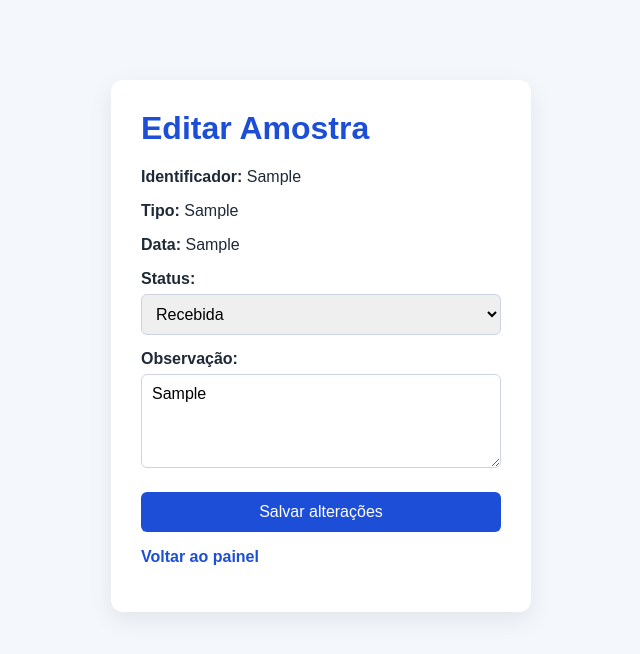
After one commit to aloisioalmeidaa/securelab, a Flask app: page /amostras/1/editar in a window 1280 px wide. The commit adds this page. Shown: the top 654 px of the page, without its empty margins (319-959 px from the left). Run offline with Flask 3, Linux system fonts and the light colour scheme; the visitor is signed in with stand-in values (Sample User, id 1); tables that the repository leaves empty hold one stand-in row (values such as "Sample post"); some libraries are stand-ins or nearby versions.

Commit message:
Adiciona edicao de status das amostras

```diff
--- a/app.py
+++ b/app.py
@@ -149,6 +149,87 @@ def nova_amostra():
     return render_template("nova_amostra.html")
 
 # --------------------------------------------------
+# EDITAR AMOSTRA
+# --------------------------------------------------
+
+@app.route("/amostras/<int:amostra_id>/editar", methods=["GET", "POST"])
+def editar_amostra(amostra_id):
+
+    # Somente usuários autenticados podem acessar
+    if not session.get("authenticated"):
+        return redirect(url_for("login"))
+
+    connection = sqlite3.connect("securelab.db")
+    connection.row_factory = sqlite3.Row
+    cursor = connection.cursor()
+
+    cursor.execute(
+        """
+        SELECT
+            id,
+            identificador,
+            tipo,
+            data,
+            status,
+            observacao
+        FROM amostras
+        WHERE id = ?
+        """,
+        (amostra_id,)
+    )
+
+    amostra = cursor.fetchone()
+
+    if amostra is None:
+        connection.close()
+        return redirect(url_for("dashboard"))
+
+    if request.method == "POST":
+
+        status = request.form.get("status", "").strip()
+        observacao = request.form.get("observacao", "").strip()
+
+        status_permitidos = {
+            "Recebida",
+            "Em análise",
+            "Finalizada"
+        }
+
+        if status not in status_permitidos:
+            connection.close()
+
+            return render_template(
+                "editar_amostra.html",
+                amostra=amostra,
+                error="Status inválido."
+            )
+
+        cursor.execute(
+            """
+            UPDATE amostras
+            SET status = ?, observacao = ?
+            WHERE id = ?
+            """,
+            (
+                status,
+                observacao,
+                amostra_id
+            )
+        )
+
+        connection.commit()
+        connection.close()
+
+        return redirect(url_for("dashboard"))
+
+    connection.close()
+
+    return render_template(
+        "editar_amostra.html",
+        amostra=amostra
+    )
+
+# --------------------------------------------------
 # DASHBOARD
 # --------------------------------------------------
 
--- a/templates/dashboard.html
+++ b/templates/dashboard.html
@@ -36,6 +36,7 @@
                         <th>Data</th>
                         <th>Status</th>
                         <th>Observação</th>
+                        <th>Ações</th>
                     </tr>
                 </thead>
 
@@ -48,6 +49,11 @@
                             <td>{{ amostra["data"] }}</td>
                             <td>{{ amostra["status"] }}</td>
                             <td>{{ amostra["observacao"] }}</td>
+<td>
+    <a href="{{ url_for('editar_amostra', amostra_id=amostra['id']) }}">
+        Editar
+    </a>
+</td>
                         </tr>
                     {% endfor %}
                 </tbody>
--- /dev/null
+++ b/templates/editar_amostra.html
@@ -0,0 +1,61 @@
+<!DOCTYPE html>
+<html lang="pt-BR">
+<head>
+    <meta charset="UTF-8">
+    <meta name="viewport" content="width=device-width, initial-scale=1.0">
+    <title>Editar Amostra - SecureLab</title>
+    <link rel="stylesheet" href="{{ url_for('static', filename='style.css') }}">
+</head>
+<body>
+
+    <div class="container">
+        <h1>Editar Amostra</h1>
+
+        <p><strong>Identificador:</strong> {{ amostra["identificador"] }}</p>
+        <p><strong>Tipo:</strong> {{ amostra["tipo"] }}</p>
+        <p><strong>Data:</strong> {{ amostra["data"] }}</p>
+
+        {% if error %}
+            <p class="error">{{ error }}</p>
+        {% endif %}
+
+        <form method="POST">
+            <input type="hidden" name="csrf_token" value="{{ csrf_token() }}">
+
+            <label for="status">Status:</label>
+
+            <select id="status" name="status" required>
+                <option value="Recebida"
+                    {% if amostra["status"] == "Recebida" %}selected{% endif %}>
+                    Recebida
+                </option>
+
+                <option value="Em análise"
+                    {% if amostra["status"] == "Em análise" %}selected{% endif %}>
+                    Em análise
+                </option>
+
+                <option value="Finalizada"
+                    {% if amostra["status"] == "Finalizada" %}selected{% endif %}>
+                    Finalizada
+                </option>
+            </select>
+
+            <label for="observacao">Observação:</label>
+
+            <textarea
+                id="observacao"
+                name="observacao"
+                rows="4"
+            >{{ amostra["observacao"] }}</textarea>
+
+            <button type="submit">Salvar alterações</button>
+        </form>
+
+        <p>
+            <a href="/dashboard">Voltar ao painel</a>
+        </p>
+    </div>
+
+</body>
+</html>
```
